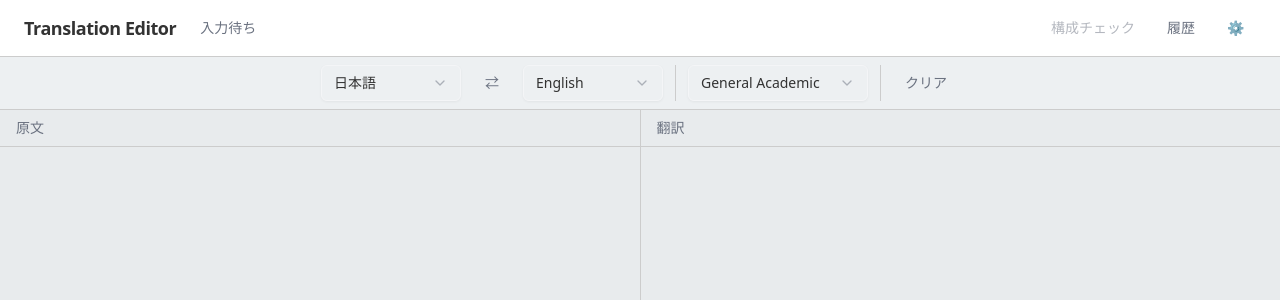
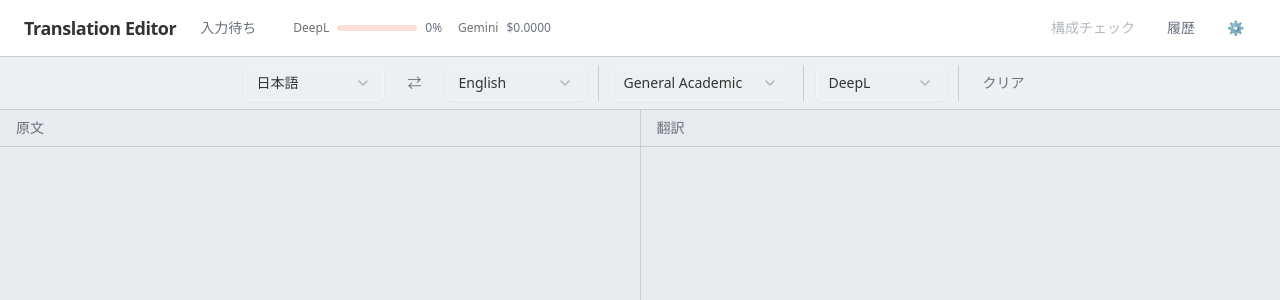
Before and after one commit to javasparrows/Unmute-AI, a Next.js app: page / in a window 1280 px wide. Shown: the top 300 px of the page. Built offline with nearby package versions, Linux system fonts and the light colour scheme.

Commit message:
feat: add cost display and provider selector UI to editor
Add CostDisplay component with DeepL progress bar and Gemini USD cost.
Add ProviderSelector dropdown for DeepL/Gemini switching.
Integrate both into editor-page header and language bar.

Co-Authored-By: Claude Opus 4.6 <noreply@anthropic.com>

```diff
--- /dev/null
+++ b/src/components/editor/cost-display.tsx
@@ -0,0 +1,75 @@
+"use client";
+
+import type { TranslationCosts } from "@/types";
+import { Progress } from "@/components/ui/progress";
+import {
+  Tooltip,
+  TooltipContent,
+  TooltipTrigger,
+} from "@/components/ui/tooltip";
+
+const DEEPL_FREE_LIMIT = 500_000;
+const GEMINI_INPUT_RATE = 0.075; // $ per 1M tokens
+const GEMINI_OUTPUT_RATE = 0.3; // $ per 1M tokens
+
+interface CostDisplayProps {
+  costs: TranslationCosts;
+}
+
+export function CostDisplay({ costs }: CostDisplayProps) {
+  const deeplPercentage = Math.min(
+    (costs.deepl.characters / DEEPL_FREE_LIMIT) * 100,
+    100,
+  );
+
+  const geminiCostUSD =
+    (costs.gemini.inputTokens / 1_000_000) * GEMINI_INPUT_RATE +
+    (costs.gemini.outputTokens / 1_000_000) * GEMINI_OUTPUT_RATE;
+
+  return (
+    <div className="flex items-center gap-4 text-xs text-muted-foreground">
+      {/* DeepL usage */}
+      <Tooltip>
+        <TooltipTrigger asChild>
+          <div className="flex items-center gap-2 cursor-default">
+            <span className="font-medium text-foreground/70">DeepL</span>
+            <Progress
+              value={deeplPercentage}
+              className="w-20 h-1.5"
+            />
+            <span>{deeplPercentage.toFixed(0)}%</span>
+          </div>
+        </TooltipTrigger>
+        <TooltipContent>
+          <div className="text-xs space-y-1">
+            <p>
+              {costs.deepl.characters.toLocaleString()} /{" "}
+              {DEEPL_FREE_LIMIT.toLocaleString()} 文字
+            </p>
+            <p className="text-muted-foreground">無料枠 (月次リセット)</p>
+          </div>
+        </TooltipContent>
+      </Tooltip>
+
+      {/* Gemini cost */}
+      <Tooltip>
+        <TooltipTrigger asChild>
+          <div className="flex items-center gap-2 cursor-default">
+            <span className="font-medium text-foreground/70">Gemini</span>
+            <span>${geminiCostUSD.toFixed(4)}</span>
+          </div>
+        </TooltipTrigger>
+        <TooltipContent>
+          <div className="text-xs space-y-1">
+            <p>Input: {costs.gemini.inputTokens.toLocaleString()} tokens</p>
+            <p>Output: {costs.gemini.outputTokens.toLocaleString()} tokens</p>
+            <p className="text-muted-foreground">
+              Input: ${GEMINI_INPUT_RATE}/1M tokens, Output: $
+              {GEMINI_OUTPUT_RATE}/1M tokens
+            </p>
+          </div>
+        </TooltipContent>
+      </Tooltip>
+    </div>
+  );
+}
--- a/src/components/editor/editor-page.tsx
+++ b/src/components/editor/editor-page.tsx
@@ -1,16 +1,19 @@
 "use client";
 
 import { useState, useRef, useCallback } from "react";
-import type { LanguageCode, TranslationSource } from "@/types";
+import type { LanguageCode, TranslationSource, TranslationProvider } from "@/types";
 import { useSentenceTranslation } from "@/hooks/use-sentence-translation";
 import { useSentenceSync } from "@/hooks/use-sentence-sync";
 import { useScrollSync } from "@/hooks/use-scroll-sync";
 import { useLocalStorage } from "@/hooks/use-local-storage";
+import { useCostTracking } from "@/hooks/use-cost-tracking";
 import { historyStore } from "@/lib/history-store";
 import { EditorPanel } from "./editor-panel";
 import { TranslationStatus } from "./translation-status";
+import { CostDisplay } from "./cost-display";
 import { LanguageSelector } from "../settings/language-selector";
 import { JournalSelector } from "../settings/journal-selector";
+import { ProviderSelector } from "../settings/provider-selector";
 import { SettingsPanel } from "../settings/settings-panel";
 import { HistoryPanel } from "../history/history-panel";
 import { StructureCheckDialog } from "../structure-check/structure-check-dialog";
@@ -28,12 +31,18 @@ export function EditorPage() {
   const [leftLang, setLeftLang] = useLocalStorage<LanguageCode>("left-lang", "ja");
   const [rightLang, setRightLang] = useLocalStorage<LanguageCode>("right-lang", "en");
   const [journal, setJournal] = useLocalStorage("journal", "general");
+  const [provider, setProvider] = useLocalStorage<TranslationProvider>(
+    "translation-provider",
+    "deepl",
+  );
 
   // Loop prevention: tracks which panel initiated the translation
   const translationSourceRef = useRef<TranslationSource>(null);
   // Track latest left text for re-translation after language detection
   const leftTextRef = useRef(leftText);
   leftTextRef.current = leftText;
+
+  const { costs, addUsage } = useCostTracking();
 
   const {
     isTranslating,
@@ -42,7 +51,7 @@ export function EditorPage() {
     translatedText,
     setTranslatedText,
     error,
-  } = useSentenceTranslation();
+  } = useSentenceTranslation({ onUsage: addUsage });
 
   const {
     activeSentenceIndex,
@@ -73,18 +82,18 @@ export function EditorPage() {
     (value: string) => {
       setLeftText(value);
       translationSourceRef.current = "left";
-      translate(value, leftLang, rightLang, journal);
+      translate(value, leftLang, rightLang, journal, provider);
     },
-    [leftLang, rightLang, journal, translate],
+    [leftLang, rightLang, journal, provider, translate],
   );
 
   const handleRightChange = useCallback(
     (value: string) => {
       setRightText(value);
       translationSourceRef.current = "right";
-      translate(value, rightLang, leftLang, journal);
+      translate(value, rightLang, leftLang, journal, provider);
     },
-    [leftLang, rightLang, journal, translate],
+    [leftLang, rightLang, journal, provider, translate],
   );
 
   const handleLeftSentence = useCallback(
@@ -128,13 +137,13 @@ export function EditorPage() {
           // so we cancel it and call again with the detected languages.
           cancelTranslation();
           translationSourceRef.current = "left";
-          translate(leftTextRef.current, language, newTargetLang, journal);
+          translate(leftTextRef.current, language, newTargetLang, journal, provider);
         }
       } catch {
         // Silently fail — language detection is optional
       }
     },
-    [leftLang, rightLang, setLeftLang, setRightLang, cancelTranslation, translate, journal],
+    [leftLang, rightLang, setLeftLang, setRightLang, cancelTranslation, translate, journal, provider],
   );
 
   const handleSaveHistory = useCallback(() => {
@@ -209,6 +218,8 @@ export function EditorPage() {
             Translation Editor
           </h1>
           <TranslationStatus isTranslating={isTranslating} error={error} />
+          <Separator orientation="vertical" className="h-6" />
+          <CostDisplay costs={costs} />
         </div>
         <div className="flex items-center gap-2">
           <StructureCheckDialog
@@ -244,6 +255,8 @@ export function EditorPage() {
         <LanguageSelector value={rightLang} onChange={setRightLang} />
         <Separator orientation="vertical" className="h-6" />
         <JournalSelector value={journal} onChange={setJournal} />
+        <Separator orientation="vertical" className="h-6" />
+        <ProviderSelector value={provider} onChange={setProvider} />
         <Separator orientation="vertical" className="h-6" />
         <Tooltip>
           <TooltipTrigger asChild>
--- /dev/null
+++ b/src/components/settings/provider-selector.tsx
@@ -0,0 +1,37 @@
+"use client";
+
+import type { TranslationProvider } from "@/types";
+import {
+  Select,
+  SelectContent,
+  SelectItem,
+  SelectTrigger,
+  SelectValue,
+} from "@/components/ui/select";
+
+const providers: { id: TranslationProvider; name: string }[] = [
+  { id: "deepl", name: "DeepL" },
+  { id: "gemini", name: "Gemini" },
+];
+
+interface ProviderSelectorProps {
+  value: TranslationProvider;
+  onChange: (value: TranslationProvider) => void;
+}
+
+export function ProviderSelector({ value, onChange }: ProviderSelectorProps) {
+  return (
+    <Select value={value} onValueChange={(v) => onChange(v as TranslationProvider)}>
+      <SelectTrigger className="w-[130px] h-8 text-sm">
+        <SelectValue placeholder="翻訳エンジン" />
+      </SelectTrigger>
+      <SelectContent>
+        {providers.map((provider) => (
+          <SelectItem key={provider.id} value={provider.id}>
+            {provider.name}
+          </SelectItem>
+        ))}
+      </SelectContent>
+    </Select>
+  );
+}
--- /dev/null
+++ b/src/components/ui/progress.tsx
@@ -0,0 +1,31 @@
+"use client"
+
+import * as React from "react"
+import { Progress as ProgressPrimitive } from "radix-ui"
+
+import { cn } from "@/lib/utils"
+
+function Progress({
+  className,
+  value,
+  ...props
+}: React.ComponentProps<typeof ProgressPrimitive.Root>) {
+  return (
+    <ProgressPrimitive.Root
+      data-slot="progress"
+      className={cn(
+        "bg-primary/20 relative h-2 w-full overflow-hidden rounded-full",
+        className
+      )}
+      {...props}
+    >
+      <ProgressPrimitive.Indicator
+        data-slot="progress-indicator"
+        className="bg-primary h-full w-full flex-1 transition-all"
+        style={{ transform: `translateX(-${100 - (value || 0)}%)` }}
+      />
+    </ProgressPrimitive.Root>
+  )
+}
+
+export { Progress }
```
